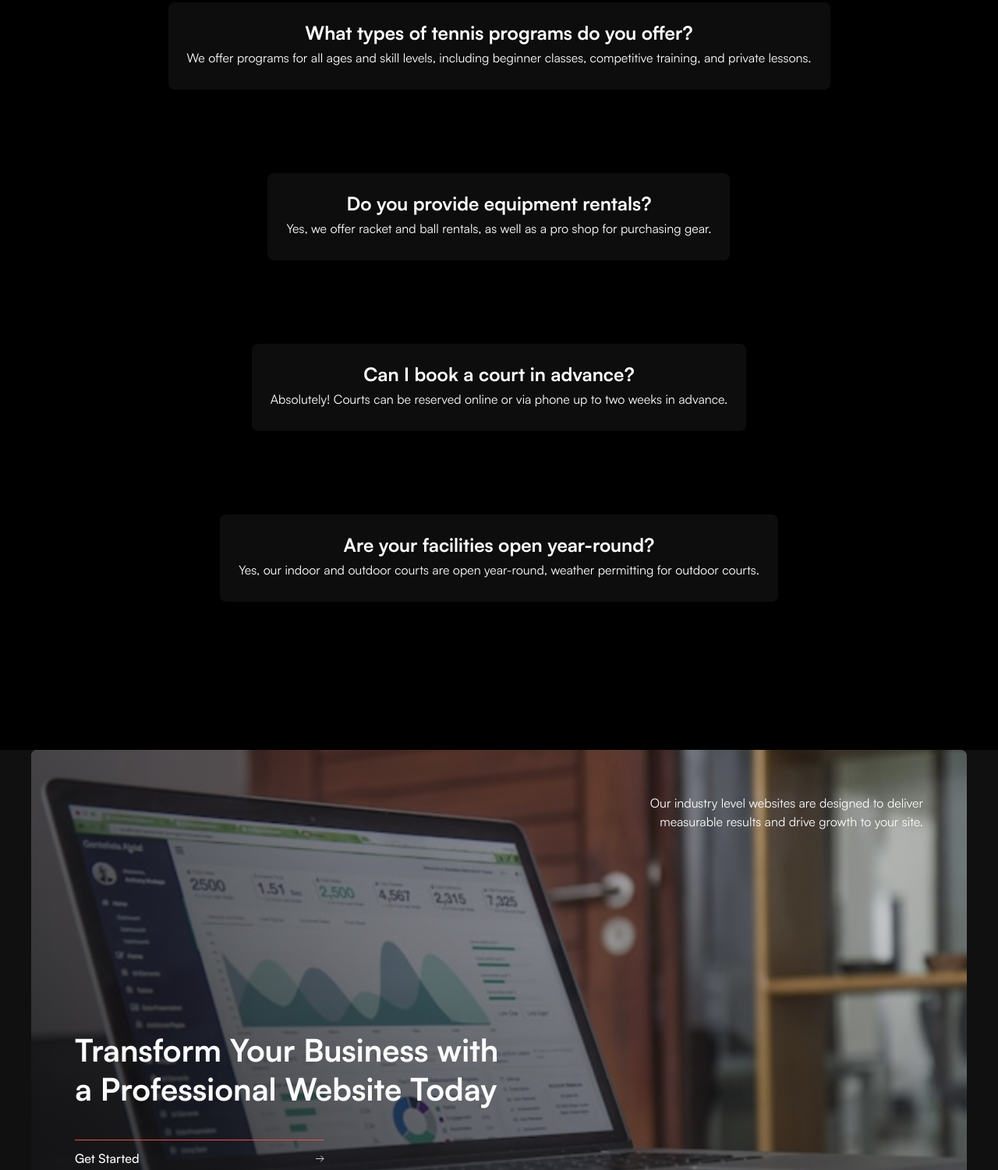
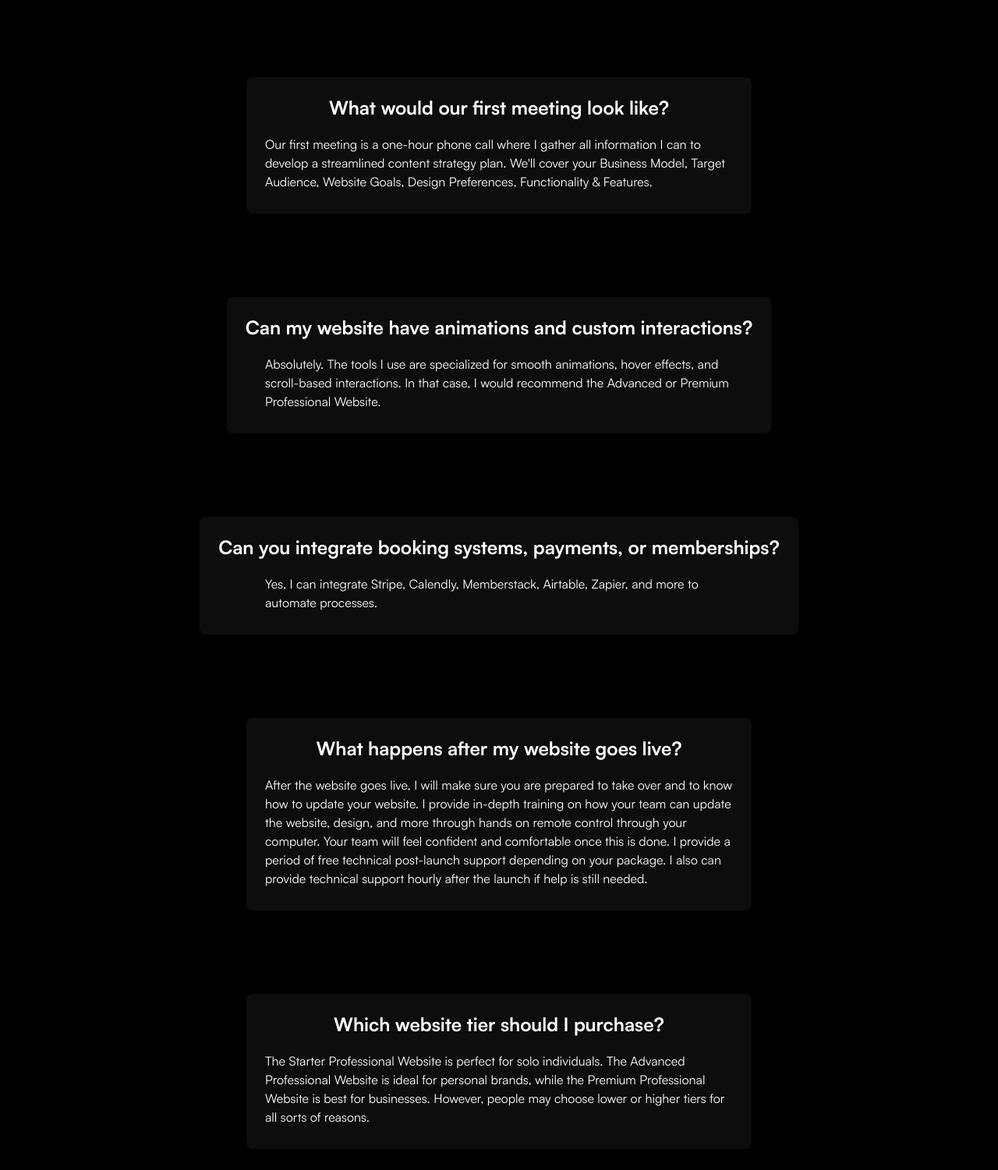
Before and after one commit to kywebb/iro-web-design, a website: page faq.html in a window 1280 px wide. Shown: the part 615-2116 px from the top of the page at 78% size. Drawn offline with nearby package versions, Linux system fonts and the light colour scheme.

Commit message:
the correct commit for faq section addition

```diff
--- a/faq.html
+++ b/faq.html
@@ -95,27 +95,59 @@
     <div class="padding-global">
       <div class="w-layout-blockcontainer container small w-container">
         <div class="faq-component">
-          <h2 class="text-size-medium">FAQs</h2>
-          <p style="margin-bottom: 20px;">Can't find the answer you're looking for? Please chat to our friendly team or write us an email at <a href="mailto:info@elysiantennis.com" style="color: lime; text-decoration: underline;">info@elysiantennis.com</a></p>
 
           <div class="faq-item" style="margin-bottom: 30px;">
-            <h3 style="font-size: 1.5em; margin: 0;">What types of tennis programs do you offer?</h3>
-            <p style="font-size: 1em; margin: 5px 0;">We offer programs for all ages and skill levels, including beginner classes, competitive training, and private lessons.</p>
+            <h3 style="font-size: 1.5em; margin: 0;">What sets you apart from other competitors?</h3>
+            <div style="max-width: 600px; margin: 0 auto; text-align: left; margin-top: 15px;">
+              <p style="font-size: 1em; margin: 5px 0;">I've been studying, creating and developing websites for over
+                six years. I have comprehensive experience in not only web design, but also web development. Many web
+                designers are limited to applications that can only design websites, but I have programming knowledge
+                that lets me add custom code and API integrations to any website with ease.</p>
+            </div>
           </div>
 
           <div class="faq-item" style="margin-bottom: 30px;">
-            <h3 style="font-size: 1.5em; margin: 0;">Do you provide equipment rentals?</h3>
-            <p style="font-size: 1em; margin: 5px 0;">Yes, we offer racket and ball rentals, as well as a pro shop for purchasing gear.</p>
+            <h3 style="font-size: 1.5em; margin: 0;">What would our first meeting look like?</h3>
+            <div style="max-width: 600px; margin: 0 auto; text-align: left; margin-top: 15px;">
+              <p style="font-size: 1em; margin: 5px 0;">Our first meeting is a one-hour phone call where I gather all
+                information I can to develop a streamlined content strategy plan. We'll cover your Business Model, Target
+                Audience, Website Goals, Design Preferences, Functionality & Features.</p>
+            </div>
           </div>
 
           <div class="faq-item" style="margin-bottom: 30px;">
-            <h3 style="font-size: 1.5em; margin: 0;">Can I book a court in advance?</h3>
-            <p style="font-size: 1em; margin: 5px 0;">Absolutely! Courts can be reserved online or via phone up to two weeks in advance.</p>
+            <h3 style="font-size: 1.5em; margin: 0;">Can my website have animations and custom interactions?</h3>
+            <div style="max-width: 600px; margin: 0 auto; text-align: left; margin-top: 15px;">
+              <p style="font-size: 1em; margin: 5px 0;">Absolutely. The tools I use are specialized for smooth
+                animations, hover effects, and scroll-based interactions. In that case, I would recommend the Advanced
+                or Premium Professional Website.</p>
+            </div>
           </div>
 
           <div class="faq-item" style="margin-bottom: 30px;">
-            <h3 style="font-size: 1.5em; margin: 0;">Are your facilities open year-round?</h3>
-            <p style="font-size: 1em; margin: 5px 0;">Yes, our indoor and outdoor courts are open year-round, weather permitting for outdoor courts.</p>
+            <h3 style="font-size: 1.5em; margin: 0;">Can you integrate booking systems, payments, or memberships?</h3>
+            <div style="max-width: 600px; margin: 0 auto; text-align: left; margin-top: 15px;">
+              <p style="font-size: 1em; margin: 5px 0;">Yes, I can integrate Stripe, Calendly, Memberstack, Airtable, Zapier,
+                and more to automate processes.</p>
+            </div>
+          </div>
+          <div class="faq-item" style="margin-bottom: 30px;">
+            <h3 style="font-size: 1.5em; margin: 0;">What happens after my website goes live?</h3>
+            <div style="max-width: 600px; margin: 0 auto; text-align: left; margin-top: 15px;">
+              <p style="font-size: 1em; margin: 5px 0;">After the website goes live, I will make sure you are prepared to
+                take over and to know how to update your website. I provide in-depth training on how your team can update
+                the website, design, and more through hands on remote control through your computer. Your team will feel
+                confident and comfortable once this is done. I provide a period of free technical post-launch support depending
+                on your package. I also can provide technical support hourly after the launch if help is still needed.</p>
+            </div>
+          </div>
+          <div class="faq-item" style="margin-bottom: 30px;">
+            <h3 style="font-size: 1.5em; margin: 0;">Which website tier should I purchase?</h3>
+            <div style="max-width: 600px; margin: 0 auto; text-align: left; margin-top: 15px;">
+              <p style="font-size: 1em; margin: 5px 0;">The Starter Professional Website is perfect for solo individuals.
+                The Advanced Professional Website is ideal for personal brands, while the Premium Professional Website is
+                best for businesses. However, people may choose lower or higher tiers for all sorts of reasons.</p>
+            </div>
           </div>
         </div>
       </div>
```
